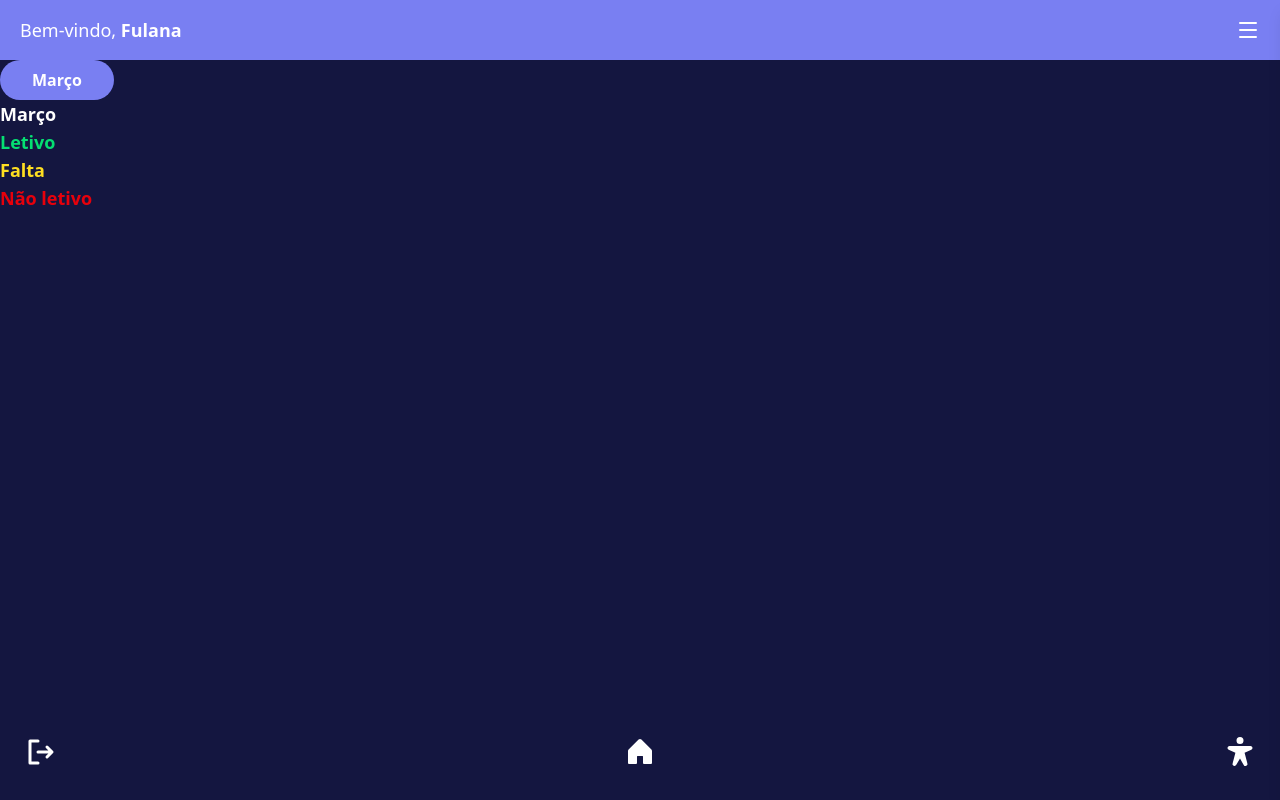
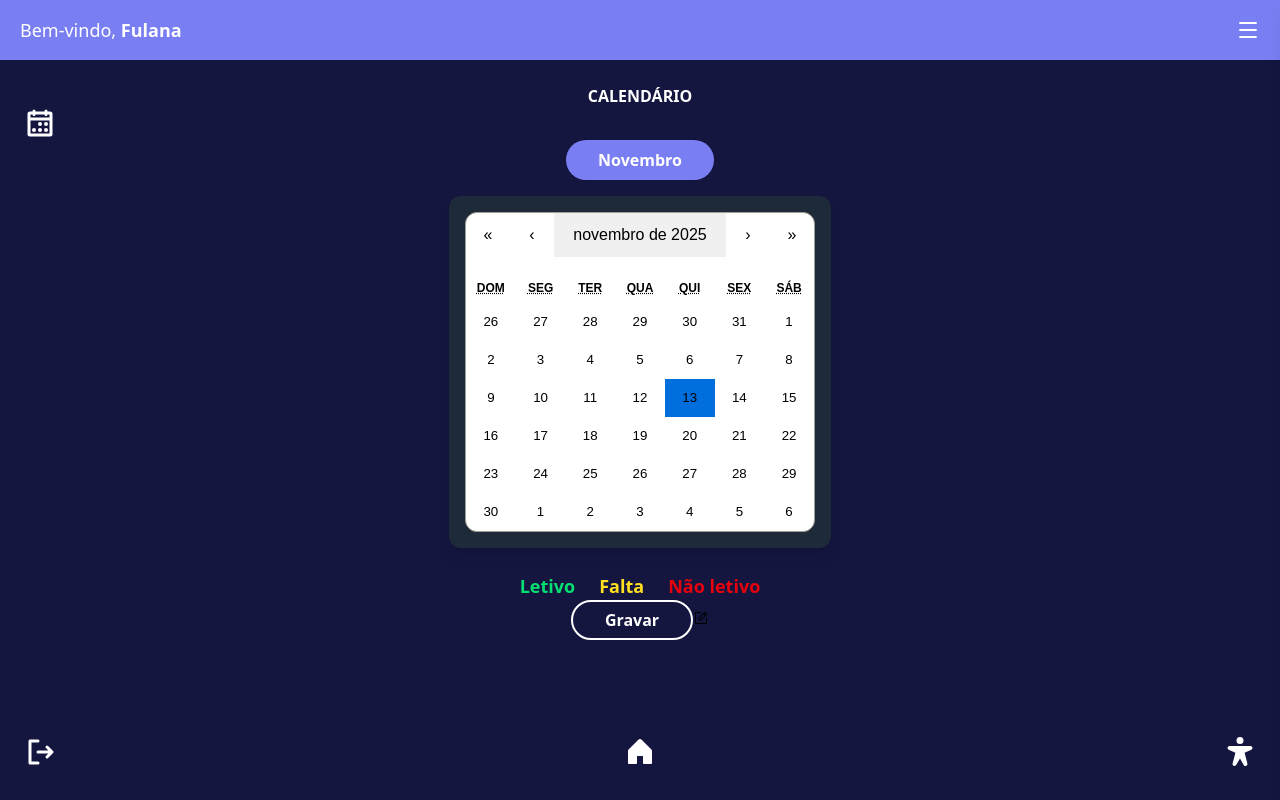
Before and after one commit to JarJv/agenda-do-aluno, a React (Vite) app: page /calendario in a window 1280 px wide. Built offline with nearby package versions, Linux system fonts and the light colour scheme.

Commit message:
Pagina de Calendario criada, precisa de alterações na posição dos ícones.

```diff
--- a/package.json
+++ b/package.json
@@ -12,8 +12,10 @@
   "dependencies": {
     "@phosphor-icons/react": "^2.1.10",
     "@tailwindcss/vite": "^4.1.17",
+    "heroicons": "^2.2.0",
     "lucide-react": "^0.553.0",
     "react": "^19.2.0",
+    "react-calendar": "^6.0.0",
     "react-dom": "^19.2.0",
     "react-router-dom": "^7.9.5",
     "tailwindcss": "^4.1.17",
--- a/src/pages/Calendario.tsx
+++ b/src/pages/Calendario.tsx
@@ -1,35 +1,71 @@
-import '../assets/style.css'
-import BlueFilledButtom from'../components/BlueFilledButton'
-import BordedButton from '../components/BordedButton.tsx'
+import { useState } from 'react';
+import Calendar from 'react-calendar';
+import 'react-calendar/dist/Calendar.css';
+import '../assets/style.css';
+import BlueFilledButtom from '../components/BlueFilledButton';
+import BordedButton from '../components/BordedButton.tsx';
+import { CalendarDots, NotePencil } from "@phosphor-icons/react";
+
+export default function Calendario() {
+  const [date, setDate] = useState(new Date());
+
+  const meses = [
+    'Janeiro', 'Fevereiro', 'Março', 'Abril', 'Maio', 'Junho',
+    'Julho', 'Agosto', 'Setembro', 'Outubro', 'Novembro', 'Dezembro'
+  ];
+
+  const ano = date.getFullYear();
+  const mesAtual = meses[date.getMonth()];
 
 
 
-export default function Calendario(){
-    return(
+  // Exemplo de datas especiais
+  const naoLetivos = ['2025-03-10', '2025-03-15'];
+  const faltas = ['2025-03-05'];
 
-    <div>
+  const tileClassName = ({ date }: { date: Date }) => {
+    const dataString = date.toISOString().split('T')[0];
+    if (naoLetivos.includes(dataString)) return 'bg-red-600 text-white rounded-xl';
+    if (faltas.includes(dataString)) return 'border-2 border-yellow-300 text-white rounded-xl';
+    return '';
+  };
 
-        <div>
-            <BlueFilledButtom>
-                Março
-                </BlueFilledButtom>
+  return (
+    <div className="p-6 text-center">
+        <h1 className='text-white font-bold'>CALENDÁRIO <CalendarDots size={32} weight="bold" color="#ffffff" /></h1>
+
+      <div className="mb-4">
+        <BlueFilledButtom>{mesAtual}</BlueFilledButtom>
+      </div>
 
 
 
+      {/* Calendário */}
+      <div className="flex flex-col items-center">
+        <div className="bg-gray-800 text-white rounded-xl shadow-lg p-4">
+          <Calendar
+            value={date}
+            calendarType="gregory"
+            locale="pt-BR"
+            tileClassName={tileClassName}
+            className="react-calendar bg-gray-800 text-white border-20 rounded-xl [&_*]:text-black"
+            activeStartDate={date}
+            view="month"
+            minDetail="month"
+          />
         </div>
+      </div>
 
-        <div id="calendario-container">
-            <p className="text-white text-lg font-bold">Março</p>
+      <div id="legenda"className="mt-6 flex justify-center gap-6">
+        <p className="text-green-400 text-lg font-bold">Letivo</p>
+        <p className="text-yellow-300 text-lg font-bold">Falta</p>
+        <p className="text-red-600 text-lg font-bold">Não letivo</p>
+      </div>
 
-        </div>
-
-        <div id="legenda-calendario">
-            <p className="text-green-400 text-lg font-bold">Letivo</p>
-            <p className="text-yellow-300 text-lg font-bold">Falta</p>
-            <p className="text-red-600 text-lg font-bold">Não letivo</p>
-        </div>
-
-
+      <div>
+        <BordedButton>Gravar</BordedButton>
+        <button><NotePencil/></button>
+      </div>
     </div>
-    )
+  );
 }
```
Also changed, not shown: src/pages/Horario.tsx (line endings or trailing spaces), 1 other file (tests, documents, lock files or other folders).
